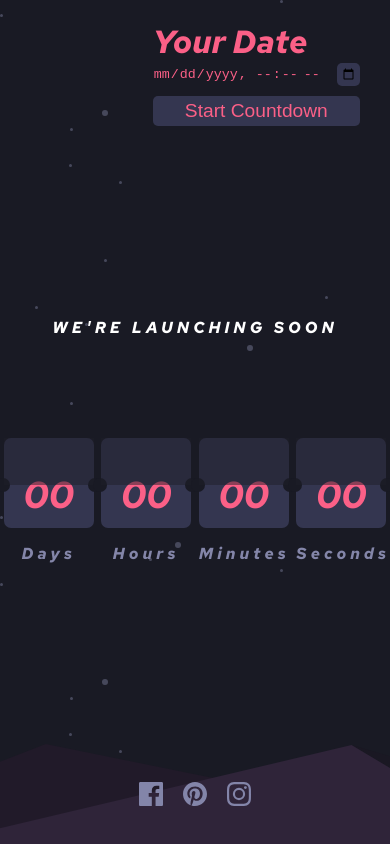
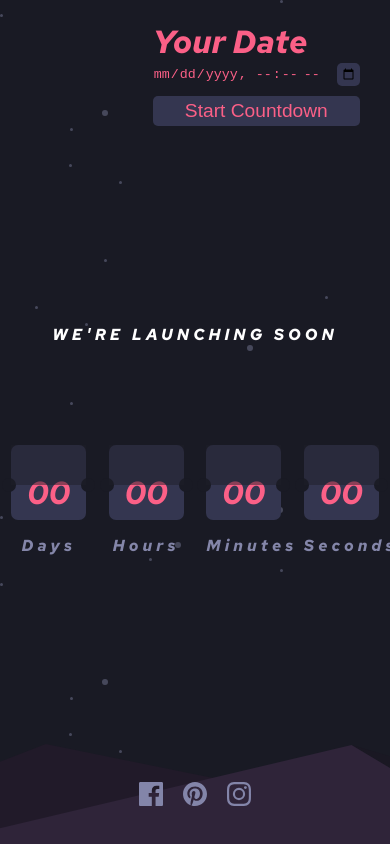
Before and after one commit to Holmanyiyos/launch-countdown-timer, a React (Create React App) app: page / in a window 390 px wide. Built offline with nearby package versions, Linux system fonts and the light colour scheme.

Commit message:
mobile version 2

```diff
--- a/src/App.css
+++ b/src/App.css
@@ -67,3 +67,10 @@
     height: 90px;
   }
  }
+
+ @media (max-width: 450px) {
+  .countdown div{
+    width: 75px;
+    height: 75px;
+  }
+ }
--- a/src/components/styles.css
+++ b/src/components/styles.css
@@ -36,3 +36,12 @@
     font-size: 1.2rem;
     cursor: pointer;
 }
+
+@media (max-width: 600px) {
+   .modal{
+       height: 100px;
+    }
+    .modal h3{
+       line-height: 50px;
+   }
+}
--- a/src/pages/countDown/styles.css
+++ b/src/pages/countDown/styles.css
@@ -90,3 +90,24 @@
         right: -8px;
     }
 }
+
+@media (max-width: 450px) {
+    .num__container{
+      font-size: 1.7rem;
+    }
+    .timenum{
+        padding-top: 20px;
+    }
+    .timenum::before{
+        width: 14px;
+        height: 14px;
+        top: 33px;
+        left: -9px;
+    }
+    .timenum::after{
+        width: 14px;
+        height: 14px;
+        top: 33px;
+        right: -9px;
+    }
+}
```
